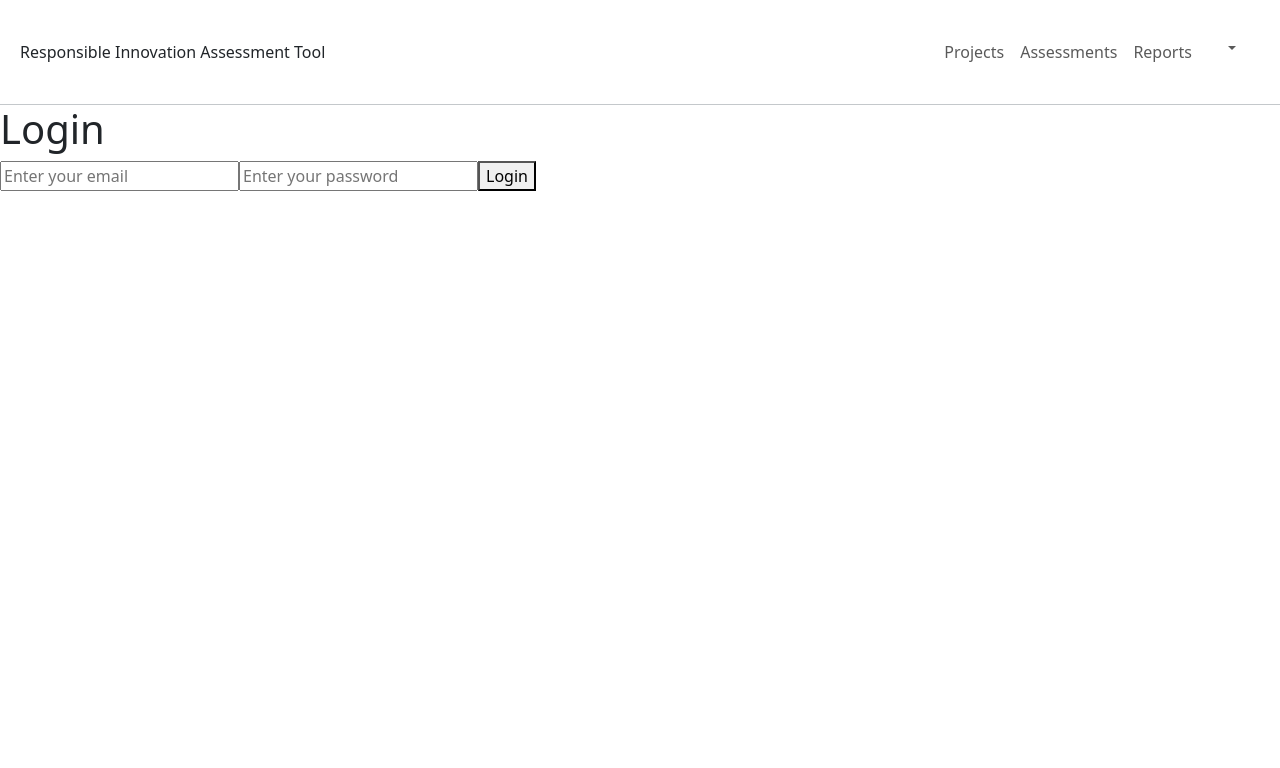
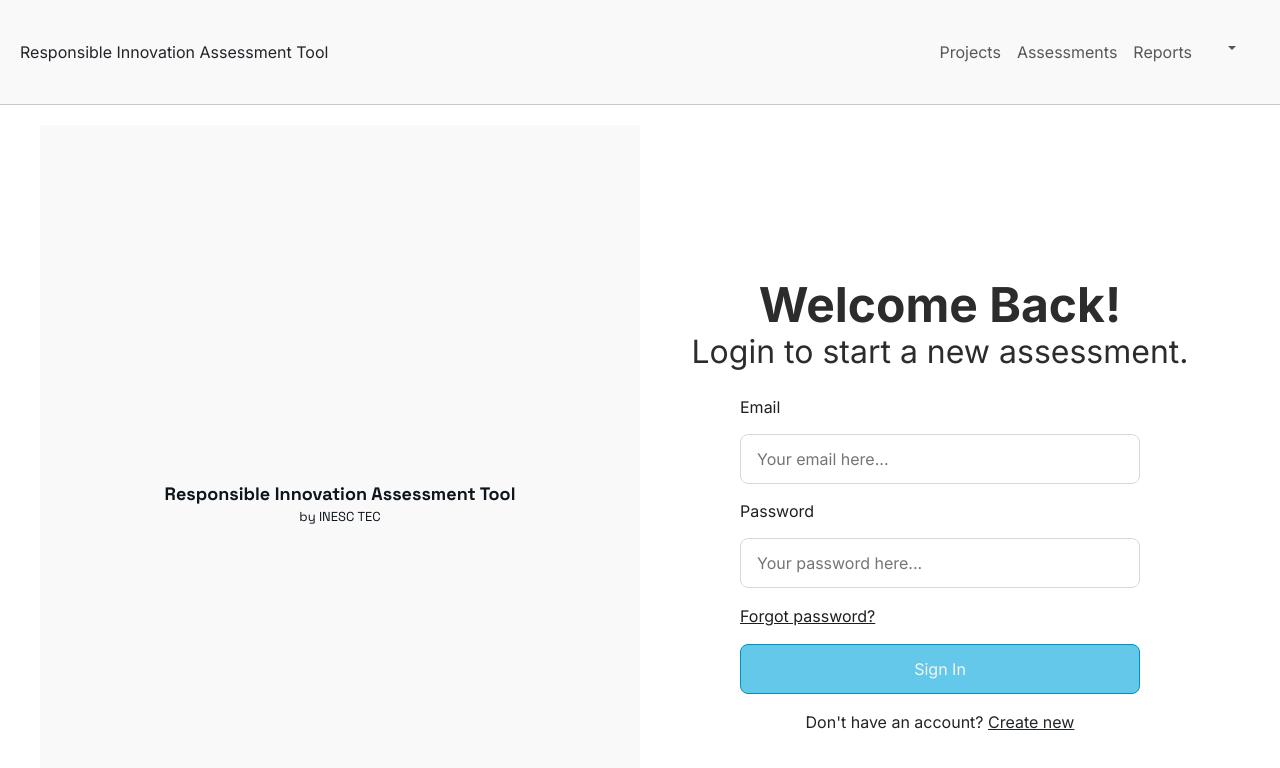
Before and after one commit to goncalopsoares/riat, a React (Vite) app in the folder frontend/: page /login in a window 1280 px wide. Shown: the top 768 px of the page. Built offline with nearby package versions, Linux system fonts and the light colour scheme; no server answers; some icons are missing; what @react-pdf/renderer would draw is missing.

Commit message:
Update login page styling

```diff
--- a/frontend/src/App.jsx
+++ b/frontend/src/App.jsx
@@ -16,6 +16,7 @@ import SurveyAdmin from './pages/SurveyAdmin';
 import Projects from './pages/Projects';
 import Assessment from './pages/Assessment';
 import Report from './pages/Report';
+import './styles/global.css';
 
 const Logout = () => {
   localStorage.clear();
--- a/frontend/src/components/LoginForm.jsx
+++ b/frontend/src/components/LoginForm.jsx
@@ -1,116 +1,133 @@
-import { useState } from 'react';
-import api from '../api';
-import { data, useNavigate } from 'react-router-dom';
+import { useState } from "react";
+import api from "../api";
+import { useNavigate } from "react-router-dom";
 import { ACCESS_TOKEN, REFRESH_TOKEN } from "../constants";
 import { useUser } from "../contexts/UserContext";
-import "../styles/forms.css";
+import "../styles/LoginForm.css";
 
 const LoginForm = ({ routeOne, routeTwo, method }) => {
-    const [email, setEmail] = useState('');
-    const [password, setPassword] = useState('');
-    const [confirmPassword, setConfirmPassword] = useState('');
-    const [first_name, setFirstName] = useState('');
-    const [last_name, setLastName] = useState('');
+  const [email, setEmail] = useState("");
+  const [password, setPassword] = useState("");
+  const [confirmPassword, setConfirmPassword] = useState("");
+  const [first_name, setFirstName] = useState("");
+  const [last_name, setLastName] = useState("");
   const [loading, setLoading] = useState(false);
   const [error, setError] = useState(null);
   const { setUser } = useUser();
   const navigate = useNavigate();
 
-    const name = method === 'login' ? 'Login' : 'Register';
+  const name = method === "login" ? "Login" : "Register";
 
   const handleSubmit = async (e) => {
     setLoading(true);
     e.preventDefault();
 
-        if (method === 'register' && password !== confirmPassword) {
-            setError('Passwords do not match');
+    if (method === "register" && password !== confirmPassword) {
+      setError("Passwords do not match");
       setLoading(false);
       return;
     }
 
-        setError('');
+    setError("");
 
     try {
       const requests = [
         api.post(routeOne, {
           user_email: email,
           password,
-                    ...(method === 'register' && { user_first_name: first_name }),
-                    ...(method === 'register' && { user_last_name: last_name })
-                })
+          ...(method === "register" && { user_first_name: first_name }),
+          ...(method === "register" && { user_last_name: last_name }),
+        }),
       ];
 
-            if (method === 'login') {
+      if (method === "login") {
         requests.push(api.post(routeTwo, { email, password }));
-
       }
 
       const [responseOne, responseTwo] = await Promise.all(requests);
 
-            if (method === 'login') {
+      if (method === "login") {
         localStorage.setItem(ACCESS_TOKEN, responseOne.data.access);
         localStorage.setItem(REFRESH_TOKEN, responseOne.data.refresh);
-                localStorage.setItem('user', JSON.stringify(responseTwo.data.user));
+        localStorage.setItem("user", JSON.stringify(responseTwo.data.user));
 
         setUser(responseTwo.data.user);
 
-                navigate('/');
+        navigate("/");
       } else {
-                navigate('/login');
+        navigate("/login");
       }
     } catch (error) {
       alert(error);
       console.error(error);
-
     } finally {
       setLoading(false);
     }
   };
 
-    return <form onSubmit={handleSubmit} className="login-form-container">
-        <h1>{name}</h1>
+  return (
+    <div className="login-page-container">
+      <div className="login-content-wrapper">
+        {/* Left Section */}
+        <div className="left-section">
+          <div className="centered-content">
+            <span className="tool-title">
+              Responsible Innovation Assessment Tool
+              <br />
+            </span>
+            <span className="tool-subtitle">by INESC TEC</span>
+          </div>
+        </div>
+
+        {/* Right Section */}
+        <div className="right-section">
+          {/* Section #1 */}
+          <div className="welcome-section">
+            <div className="welcome-title">Welcome Back!</div>
+            <div className="welcome-subtitle">
+              Login to start a new assessment.
+            </div>
+          </div>
+
+          {/* Section #3 */}
+          <form onSubmit={handleSubmit} className="login-form-container">
+            <div className="form-group">
+              <label className="form-label">Email</label>
               <input
-            className='login-form-input'
-            type='email'
-            placeholder='Enter your email'
+                className="form-input"
+                type="email"
+                placeholder="Your email here..."
                 value={email}
                 onChange={(e) => setEmail(e.target.value)}
               />
+            </div>
+            <div className="form-group">
+              <label className="form-label">Password</label>
               <input
-            className='password'
-            type='password'
-            placeholder='Enter your password'
+                className="form-input"
+                type="password"
+                placeholder="Your password here..."
                 value={password}
                 onChange={(e) => setPassword(e.target.value)}
               />
-        {method === 'register' ? <>
-            <input
-                className='login-form-input'
-                type='password'
-                placeholder='Confirm your password'
-                value={confirmPassword}
-                onChange={(e) => setConfirmPassword(e.target.value)}
-            />
-            <input
-                className='login_form-input'
-                type='text'
-                placeholder='Enter your first name'
-                value={first_name}
-                onChange={(e) => setFirstName(e.target.value)}
-            />
-            <input
-                className='login_form-input'
-                type='text'
-                placeholder='Enter your last name'
-                value={last_name}
-                onChange={(e) => setLastName(e.target.value)}
-            />
-        </> : null}
-        {error && <p style={{ color: 'red' }}>{error}</p>}
-        <button className='login-form-button' type='submit' disabled={loading}>
-            {name}
+            </div>
+            <div className="forgot-password">Forgot password?</div>
+            <button
+              className="login-form-button"
+              type="submit"
+              disabled={loading}
+            >
+              Sign In
             </button>
-    </form>;
-}
+            <div className="register-link">
+              <span>Don't have an account? </span>
+              <span className="create-new">Create new</span>
+            </div>
+          </form>
+        </div>
+      </div>
+    </div>
+  );
+};
 
 export default LoginForm;
--- /dev/null
+++ b/frontend/src/styles/global.css
@@ -0,0 +1,43 @@
+/* Import fonts */
+@import url('https://fonts.googleapis.com/css2?family=Inter:wght@400;700&family=Space+Grotesk:wght@400;700&display=swap');
+
+/* General styles */
+body {
+    font-family: 'Inter', sans-serif;
+    margin: 0;
+    padding: 0;
+    background-color: #f9f9f9; /* Optional: Set a background color */
+}
+
+/* Specific styles for Space Grotesk text */
+.space-grotesk-title {
+    color: #0D141C;
+    font-size: 18px;
+    font-family: 'Space Grotesk', sans-serif;
+    font-weight: 700;
+    line-height: 23px;
+    word-wrap: break-word;
+}
+
+.space-grotesk-subtitle {
+    color: #0D141C;
+    font-size: 13px;
+    font-family: 'Space Grotesk', sans-serif;
+    font-weight: 400;
+    line-height: 23px;
+    word-wrap: break-word;
+}
+
+/* Remove or adjust this */
+.centered-content {
+    display: flex;
+    flex-direction: column;
+    align-items: center;
+    justify-content: center;
+    /* Remove these lines */
+    /* position: absolute; */
+    /* top: 25%; */
+    /* left: 50%; */
+    /* transform: translate(-50%, -50%); */
+    text-align: center;
+}
--- /dev/null
+++ b/frontend/src/styles/loginForm.css
@@ -0,0 +1,153 @@
+/* General container for the login page */
+.login-page-container {
+  display: flex;
+  justify-content: center;
+  align-items: center;
+  height: 100vh; /* Full viewport height */
+  padding: 20px;
+  background-color: var(--Background-Default-Default, #ffffff);
+}
+
+/* Wrapper for the two sections */
+.login-content-wrapper {
+  display: flex;
+  width: 100%;
+  max-width: 1200px;
+  height: 100%; /* Ensure both sections take up the full height */
+}
+
+/* Left Section */
+.left-section {
+  flex: 1; /* Takes up half the screen */
+  display: flex;
+  justify-content: center; /* Center horizontally */
+  align-items: center; /* Center vertically */
+  background-color: #f9f9f9; /* Optional: Add a background color */
+  padding: 20px;
+  height: 100%; /* Ensure it stretches to match the height of the parent */
+}
+
+/* Right Section */
+.right-section {
+  flex: 1; /* Takes up the other half of the screen */
+  display: flex;
+  flex-direction: column;
+  justify-content: center; /* Center vertically */
+  align-items: center; /* Center horizontally */
+  padding: 20px;
+  height: 100%; /* Ensure it stretches to match the height of the parent */
+}
+
+/* Centered content in the left section */
+.centered-content {
+  text-align: center;
+}
+
+.tool-title {
+  color: #0d141c;
+  font-size: 18px;
+  font-family: "Space Grotesk", sans-serif;
+  font-weight: 700;
+  line-height: 23px;
+  word-wrap: break-word;
+}
+
+.tool-subtitle {
+  color: #0d141c;
+  font-size: 13px;
+  font-family: "Space Grotesk", sans-serif;
+  font-weight: 400;
+  line-height: 23px;
+  word-wrap: break-word;
+}
+
+/* Welcome section in the right section */
+.welcome-section {
+  text-align: center;
+  margin-bottom: 24px;
+}
+
+.welcome-title {
+  color: var(--Text-Brand-On-Brand-Tertiary, #2c2c2c);
+  font-size: 48px;
+  font-family: "Inter", sans-serif;
+  font-weight: 700;
+  line-height: 57.6px;
+  word-wrap: break-word;
+}
+
+.welcome-subtitle {
+  color: var(--Text-Brand-On-Brand-Tertiary, #2c2c2c);
+  font-size: 32px;
+  font-family: "Inter", sans-serif;
+  font-weight: 400;
+  line-height: 38.4px;
+  word-wrap: break-word;
+}
+
+/* Form styles */
+.login-form-container {
+  width: 100%;
+  max-width: 400px;
+  display: flex;
+  flex-direction: column;
+  gap: 16px;
+}
+
+.form-group {
+  display: flex;
+  flex-direction: column;
+  gap: 8px;
+}
+
+.form-label {
+  color: var(--Text-Default-Default, #1e1e1e);
+  font-size: 16px;
+  font-family: "Inter", sans-serif;
+  font-weight: 400;
+  line-height: 22.4px;
+}
+
+.form-input {
+  padding: 12px 16px;
+  background: var(--Background-Default-Default, #ffffff);
+  border: 1px solid var(--Border-Default-Default, #d9d9d9);
+  border-radius: 8px;
+  font-size: 16px;
+  font-family: "Inter", sans-serif;
+  font-weight: 400;
+  color: var(--Text-Default-Tertiary, #b3b3b3);
+}
+
+.forgot-password {
+  color: var(--Text-Default-Default, #1e1e1e);
+  font-size: 16px;
+  font-family: "Inter", sans-serif;
+  font-weight: 400;
+  text-decoration: underline;
+  cursor: pointer;
+}
+
+.login-form-button {
+  padding: 12px;
+  background: var(--Background-Brand-Default, #64c8eb);
+  border: 1px solid var(--Border-Brand-Default, #0091be);
+  border-radius: 8px;
+  color: var(--Text-Brand-On-Brand, #f5f5f5);
+  font-size: 16px;
+  font-family: "Inter", sans-serif;
+  font-weight: 400;
+  cursor: pointer;
+}
+
+.register-link {
+  text-align: center;
+  font-size: 16px;
+  font-family: "Inter", sans-serif;
+  font-weight: 400;
+}
+
+.create-new {
+  text-decoration: underline;
+  cursor: pointer;
+}
```
Also changed, not shown: 1 other file (tests, documents, lock files or other folders). Lines whose indentation alone changed are shown as unchanged.
